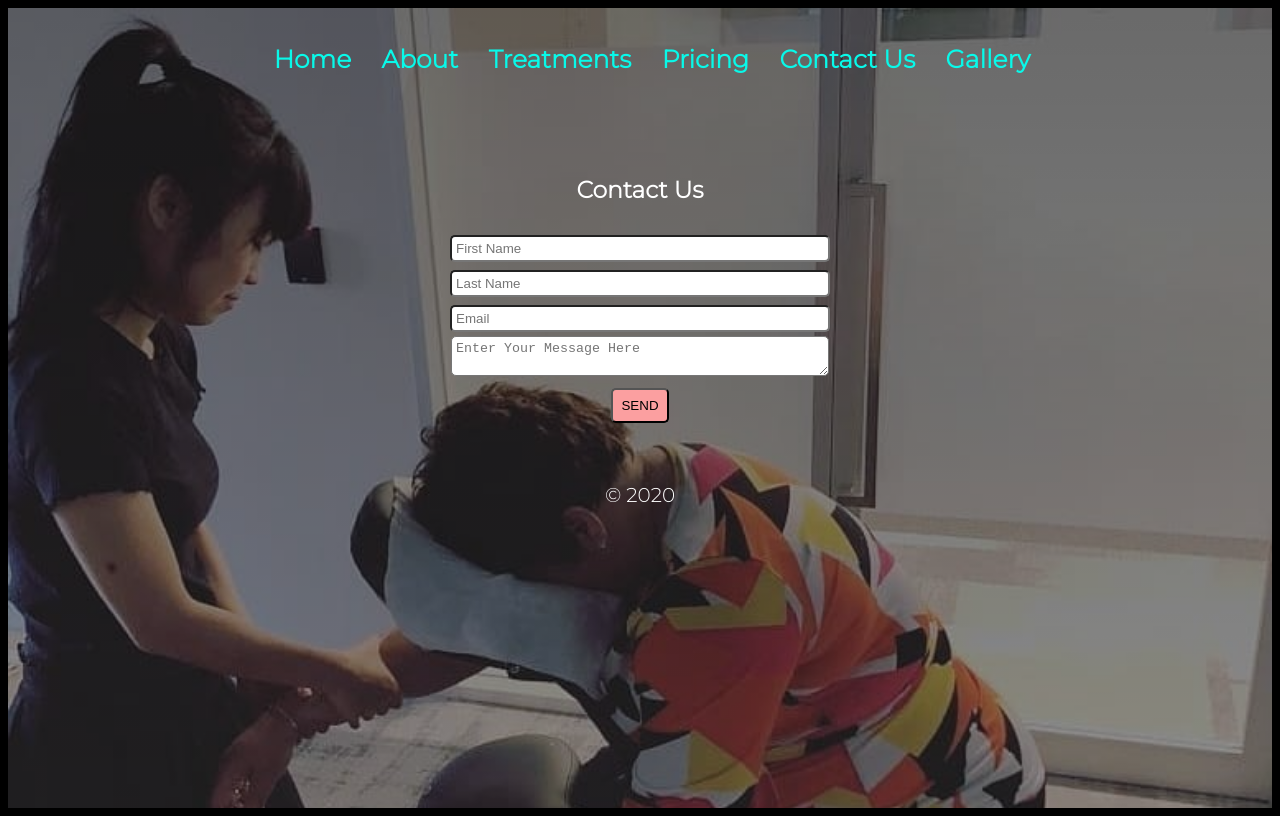
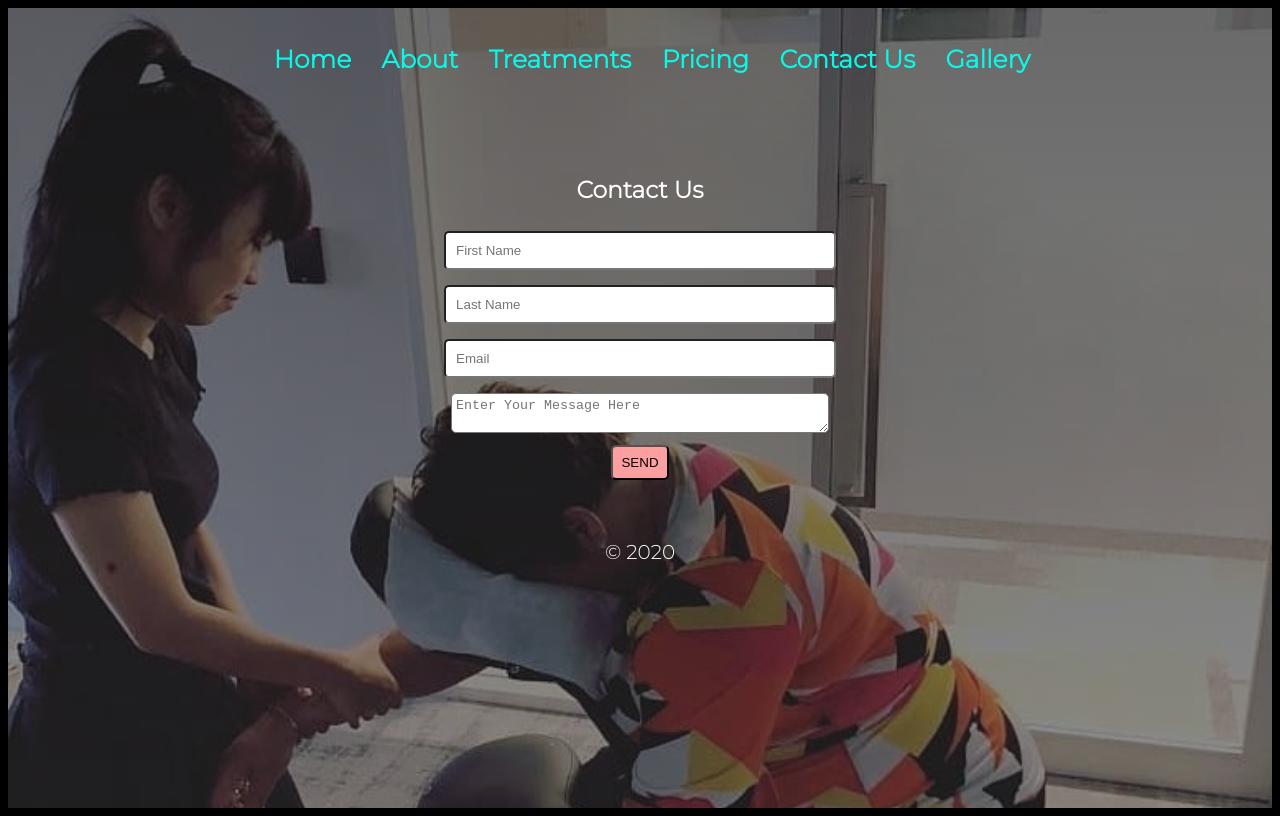
Before and after one commit to eriyanto87/Spa_House, a React (Create React App) app: page /contact in a window 1280 px wide. Built offline with nearby package versions, Linux system fonts and the light colour scheme; no server answers.

Commit message:
styling pricing route

```diff
--- a/src/Components/Pricing/Pricing.js
+++ b/src/Components/Pricing/Pricing.js
@@ -27,7 +27,8 @@ export default function MassagePrices(props) {
           <div className="pricing">
             <Nav />
             <section>
-              <h3>Pricing</h3>
+              <h3>PRICING</h3>
+              <p>Please Choose A Service</p>
               <form
                 onSubmit={onSubmit}
                 onChange={(e) => getTreatmentId(e, context)}
--- a/src/index.css
+++ b/src/index.css
@@ -64,6 +64,11 @@ section {
 footer {
   font-weight: 800;
   padding: 1% 0;
+}
+
+.signup-form input {
+  margin-bottom: 15px;
+  padding: 10px;
 }
 
 .datetimecontainer input {
```
